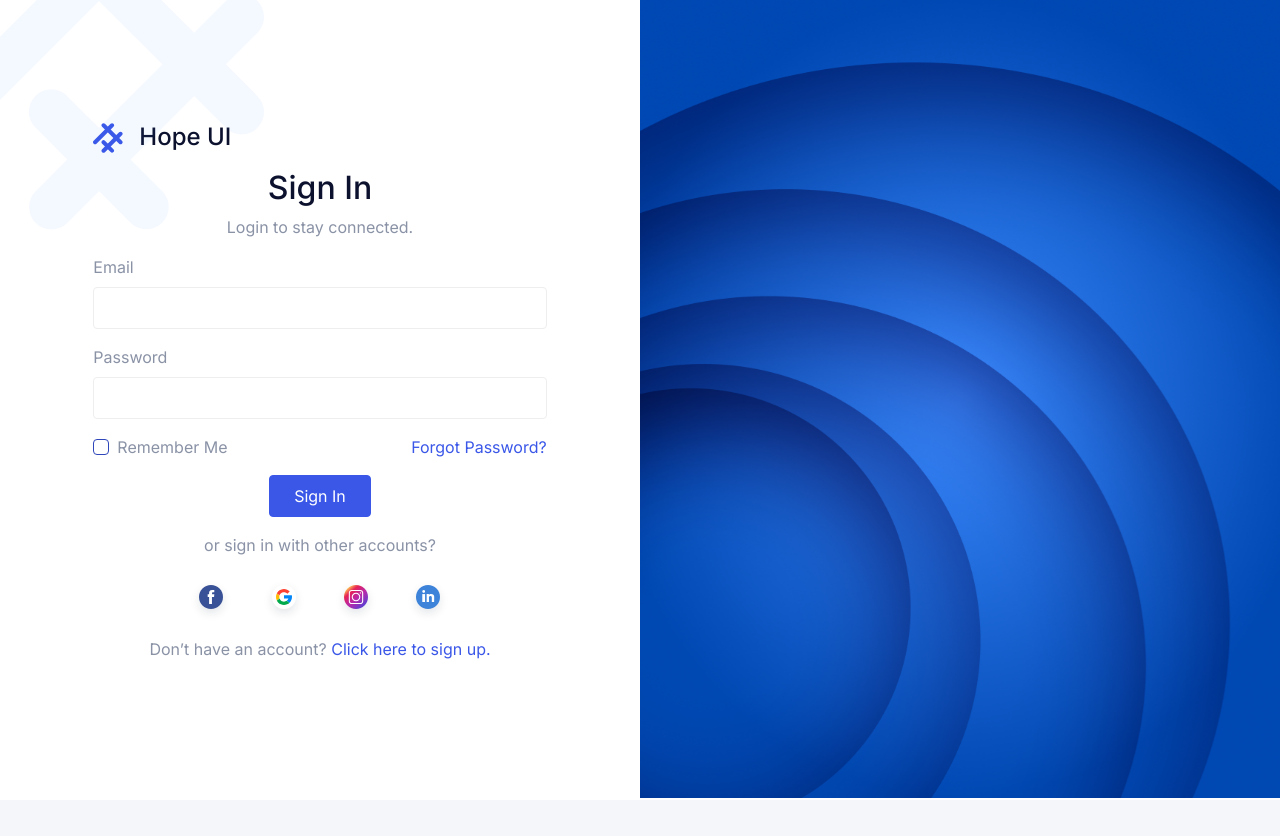
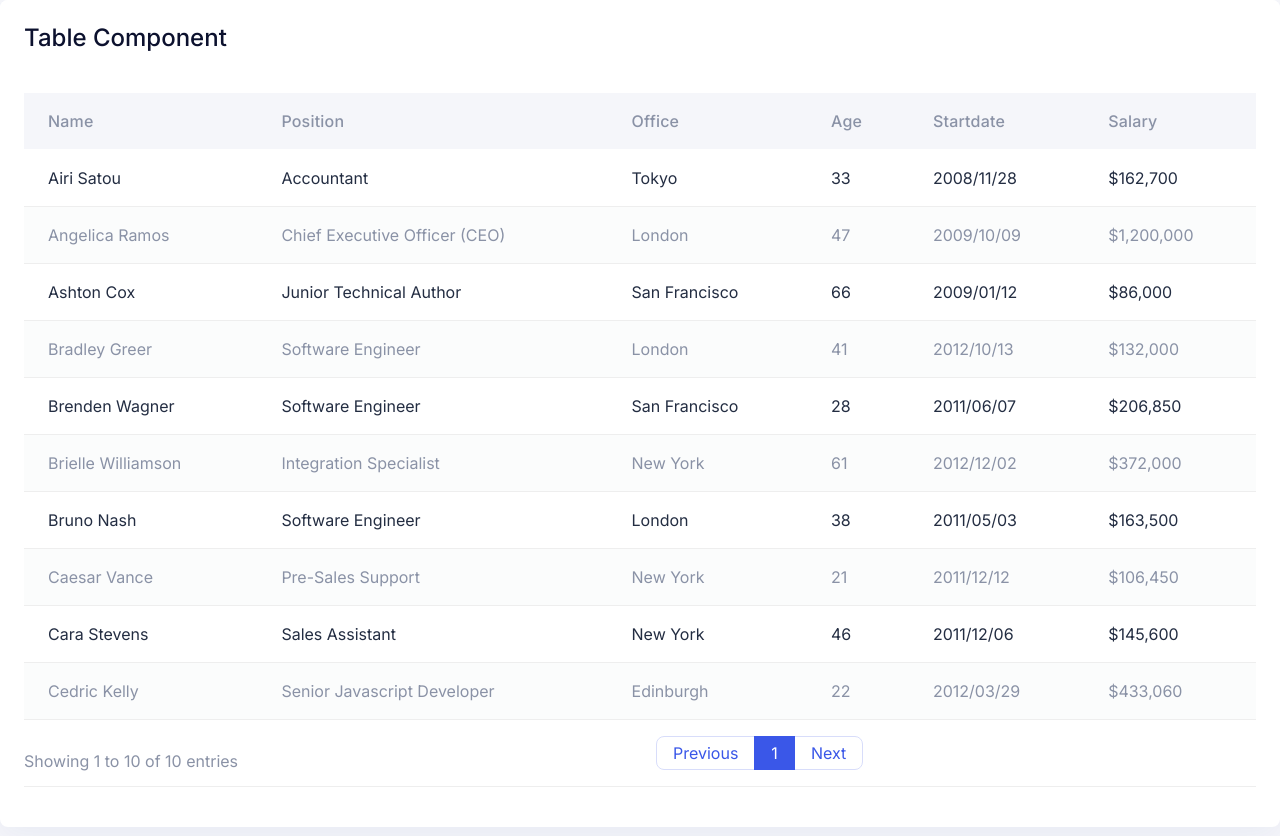
Before and after one commit to oguzyazan/DevLab.UI.Template.React, a React (Create React App) app: page /template/list in a window 1280 px wide. Before the commit this address led to /auth/login. Shown: the top 836 px of the page. Before the commit the page ends 800 px from the top, so only its background shows below. Built offline with nearby package versions, Linux system fonts and the light colour scheme.

Commit message:
Liste sayfası eklendi

```diff
--- /dev/null
+++ b/src/containers/Template/List.js
@@ -0,0 +1,111 @@
+import React, { Component } from "react";
+import { connect } from "react-redux";
+import { Table } from "../../components/";
+
+const data = [
+  {
+    name: "Airi Satou",
+    position: "Accountant",
+    office: "Tokyo",
+    age: "33",
+    startdate: "2008/11/28",
+    salary: "$162,700",
+  },
+  {
+    name: "Angelica Ramos",
+    position: "Chief Executive Officer (CEO)",
+    office: "London",
+    age: "47",
+    startdate: "2009/10/09",
+    salary: "$1,200,000",
+  },
+  {
+    name: "Ashton Cox",
+    position: "Junior Technical Author",
+    office: "San Francisco",
+    age: "66",
+    startdate: "2009/01/12",
+    salary: "$86,000",
+  },
+  {
+    name: "Bradley Greer",
+    position: "Software Engineer",
+    office: "London",
+    age: "41",
+    startdate: "2012/10/13",
+    salary: "$132,000",
+  },
+  {
+    name: "Brenden Wagner",
+    position: "Software Engineer",
+    office: "San Francisco",
+    age: "28",
+    startdate: "2011/06/07",
+    salary: "$206,850",
+  },
+  {
+    name: "Brielle Williamson",
+    position: "Integration Specialist",
+    office: "New York",
+    age: "61",
+    startdate: "2012/12/02",
+    salary: "$372,000",
+  },
+  {
+    name: "Bruno Nash",
+    position: "Software Engineer",
+    office: "London",
+    age: "38",
+    startdate: "2011/05/03",
+    salary: "$163,500",
+  },
+  {
+    name: "Caesar Vance",
+    position: "Pre-Sales Support",
+    office: "New York",
+    age: "21",
+    startdate: "2011/12/12",
+    salary: "$106,450",
+  },
+  {
+    name: "Cara Stevens",
+    position: "Sales Assistant",
+    office: "New York",
+    age: "46",
+    startdate: "2011/12/06",
+    salary: "$145,600",
+  },
+  {
+    name: "Cedric Kelly",
+    position: "Senior Javascript Developer",
+    office: "Edinburgh",
+    age: "22",
+    startdate: "2012/03/29",
+    salary: "$433,060",
+  },
+];
+
+class List extends Component {
+  constructor(props) {
+    super(props);
+    this.state = {};
+  }
+
+  render() {
+    return (
+      <Table
+        header="Table Component"
+        data={data}
+        columns={["name", "position", "office", "age", "startdate", "salary"]}
+        keyColumn="age"
+      />
+    );
+  }
+}
+
+const mapStateToProps = (state) => ({
+  ...state,
+});
+const mapDispatchToProps = (dispatch) => ({});
+
+export default connect(mapStateToProps, mapDispatchToProps)(List);
--- a/src/index.js
+++ b/src/index.js
@@ -1,21 +1,22 @@
-import React from 'react';
-import ReactDOM from 'react-dom/client';
-import './index.css';
-import reportWebVitals from './reportWebVitals';
-import { Provider } from 'react-redux';
-import configureStore from './redux/store';
-import { BrowserRouter, Route, Routes, Navigate } from 'react-router-dom';
+import React from "react";
+import ReactDOM from "react-dom/client";
+import "./index.css";
+import reportWebVitals from "./reportWebVitals";
+import { Provider } from "react-redux";
+import configureStore from "./redux/store";
+import { BrowserRouter, Route, Routes, Navigate } from "react-router-dom";
 
-import '@fortawesome/fontawesome-free/css/all.min.css';
-import Login from './containers/Auth/Login';
-import Register from './containers/Auth/Register';
-import "./assets/styles/scss/hope-ui.scss"
-import "./assets/styles/scss/custom.scss"
-import "./assets/styles/scss/dark.scss"
-import "./assets/styles/scss/rtl.scss"
-import "./assets/styles/scss/customizer.scss"
+import "@fortawesome/fontawesome-free/css/all.min.css";
+import Login from "./containers/Auth/Login";
+import Register from "./containers/Auth/Register";
+import "./assets/styles/scss/hope-ui.scss";
+import "./assets/styles/scss/custom.scss";
+import "./assets/styles/scss/dark.scss";
+import "./assets/styles/scss/rtl.scss";
+import "./assets/styles/scss/customizer.scss";
+import List from "./containers/Template/List";
 
-const root = ReactDOM.createRoot(document.getElementById('root'));
+const root = ReactDOM.createRoot(document.getElementById("root"));
 root.render(
   <Provider store={configureStore()}>
     <React.StrictMode>
@@ -23,17 +24,12 @@ root.render(
         <Routes>
           <Route path="/auth/login" exact element={<Login />} />
           <Route path="/auth/register" exact element={<Register />} />
-                    <Route
-                        path="*"
-                        element={<Navigate to="/auth/login" replace />}
-                    />
+          <Route path="/template/list" exact element={<List />} />
+          <Route path="*" element={<Navigate to="/auth/login" replace />} />
         </Routes>
       </BrowserRouter>
     </React.StrictMode>
   </Provider>
 );
 
-// If you want to start measuring performance in your app, pass a function
-// to log results (for example: reportWebVitals(console.log))
-// or send to an analytics endpoint. Learn more: https://bit.ly/CRA-vitals
 reportWebVitals();
```
Lines whose indentation alone changed are shown as unchanged.
